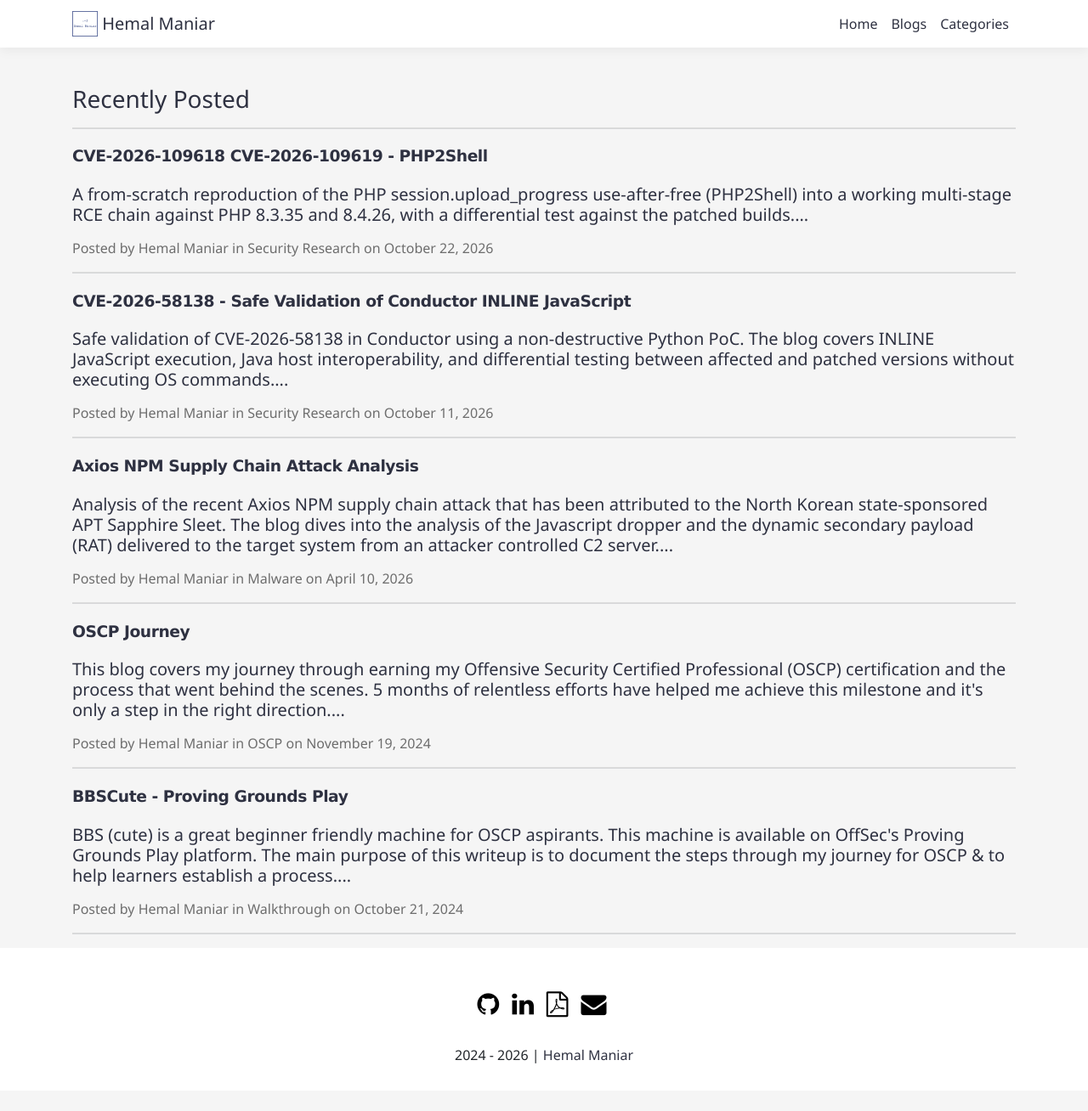
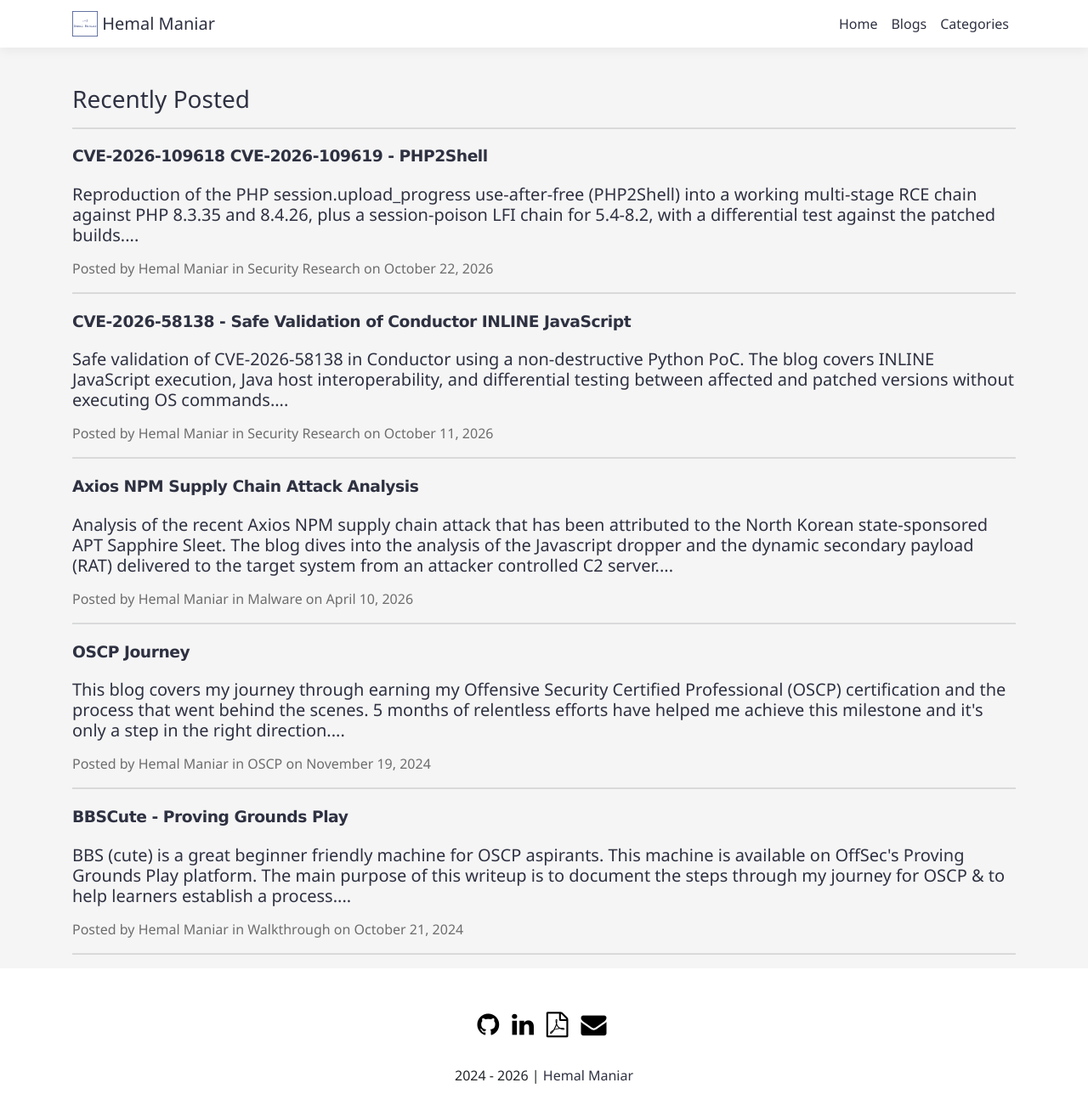
Before and after one commit to hemal-maniar/hemal-maniar.github.io, a Jekyll site: the page built from blog/index.html, in a window 1280 px wide and 1308 px high. Shown: the whole window at 85% size. Built offline with Jekyll 4.4.1, drawn with Linux system fonts in a browser that asks for light colours; nearby versions of some CDN libraries; some of the changed lines change nothing that is shown.

Commit message:
updating blog

````diff
--- a/_posts/2026-10-22-php2shell-session-upload-progress-rce.md
+++ b/_posts/2026-10-22-php2shell-session-upload-progress-rce.md
@@ -5,9 +5,9 @@
 categories: ['Security Research']
 comments: true
 author: Hemal Maniar
-description: A from-scratch reproduction of the PHP session.upload_progress use-after-free (PHP2Shell) into a working multi-stage RCE chain against PHP 8.3.35 and 8.4.26, with a differential test against the patched builds.
-meta-description: A from-scratch reproduction of the PHP session.upload_progress use-after-free (PHP2Shell) into a working multi-stage RCE chain against PHP 8.3.35 and 8.4.26, with a differential test against the patched builds.
-keywords: 'PHP2Shell,PHP,CVE-2026-109618,CVE-2026-109619,session.upload_progress,use-after-free,RCE,heap,ASLR,security research'
+description: Reproduction of the PHP session.upload_progress use-after-free (PHP2Shell) into a working multi-stage RCE chain against PHP 8.3.35 and 8.4.26, plus a session-poison LFI chain for 5.4-8.2, with a differential test against the patched builds.
+meta-description: Reproduction of the PHP session.upload_progress use-after-free (PHP2Shell) into a working multi-stage RCE chain against PHP 8.3.35 and 8.4.26, plus a session-poison LFI chain for 5.4-8.2, with a differential test against the patched builds.
+keywords: 'PHP2Shell,PHP,CVE-2026-109618,CVE-2026-109619,session.upload_progress,use-after-free,UAF,RCE,heap,ASLR,security research'
 image:
 alt:
 output:
@@ -20,9 +20,9 @@
     theme: lumen
 ---
 
-Hello folks, in today's blog I am going to cover my process of taking the PHP2Shell use-after-free from a description in a coordinated disclosure to a working, multi-stage remote code execution chain that I built and tested in an isolated lab.
+Hello folks, in today's blog I am going to cover the PHP2Shell use-after-free — how a bug in PHP's session upload-progress feature becomes remote code execution, and how I reproduced a working, multi-stage exploit chain in an isolated lab.
 
-I came across the original advisory through the OpenAI coordinated disclosure, then read the Wiz write-up, the PHP2Shell research portal, and the Calif analysis. There is also a public bypass PoC on GitHub. Instead of running that exploit as-is, I wanted to understand the mechanism myself and build my own chain from scratch, so that I could prove exactly which stage worked and which did not.
+Everything below is reproducible from [the repository](https://github.com/hemal-maniar/php2shell-poc).
 
 > **Scope:** This is a local lab exercise. The vulnerable PHP instances were built from official `php:*-apache` images, bound to `127.0.0.1` only, and the payload is a benign `id` command that writes to a file inside the container. Nothing here targets a system I do not own.
 
@@ -66,7 +66,7 @@
 
 ### Setting up the lab
 
-I built the targets as containers from the official `php:*-apache` images. Keep in mind that the worker model matters here, so I pinned Apache to prefork with a single worker, which keeps the process-reuse behaviour deterministic.
+I built the targets as containers from the official `php:*-apache` images. The worker model matters here, so I pinned Apache to prefork with a single worker, which keeps the process-reuse behavior deterministic.
 
 #### Target configuration
 
@@ -117,13 +117,21 @@
 
 Before building any exploit, I wanted to know which versions actually behave differently. I recorded the stage-one information disclosure as a simple signal: how many bytes came back from the over-read on the `Set-Cookie` header.
 
-| PHP Version       | Status                | Stage-1 Leak | RCE |
-|-------------------|-----------------------|--------------|-----|
-| 8.4.26            | Vulnerable             | 4096 B       | Yes |
-| 8.3.35            | Vulnerable             | 4096 B       | Yes |
-| 8.4.27            | Patched                | 32 B         | No  |
-| 8.3.36            | Patched                | 32 B         | No  |
-| 8.2.34 and below  | Different mechanism    | None         | No  |
+```text
+────────────────┬───────────────────┬────────────┬───
+PHP             │Status             │stage-1 leak│RCE
+────────────────┼───────────────────┼────────────┼───
+8.4.26          │vulnerable         │4096 B      │Yes
+────────────────┼───────────────────┼────────────┼───
+8.3.35          │vulnerable         │4096 B      │Yes
+────────────────┼───────────────────┼────────────┼───
+8.4.27          │patched            │32 B        │No
+────────────────┼───────────────────┼────────────┼───
+8.3.36          │patched            │32 B        │No
+────────────────┼───────────────────┼────────────┼───
+8.2.34 and below│different mechanism│none        │No
+────────────────┴───────────────────┴────────────┴───
+```
 
 That table is the whole argument. If the leak does not fire on the patched build, the chain has nothing to stand on. The 32-byte result on the patched builds is the normal, expected cookie length, which means the dangling pointer was cleared correctly.
 
@@ -149,7 +157,7 @@
 
 ### Building the chain
 
-I split the work into five stages, each one producing a JSON artifact that the next stage consumes. No stage is allowed to hardcode an address, because every one of them is discovered at runtime.
+I split the work into five stages, each one producing a JSON artifact that the next stage consumes. No stage is allowed to hardcode an address — every address is discovered at runtime.
 
 #### Stage 1: Reconnaissance
 
@@ -208,7 +216,7 @@
     return c
 ```
 
-The chunk base is the value that appears most frequently (I require at least 8 occurrences). This works because the Zend MM allocates in 2 MB chunks, so many pointers will share the same high bits.
+The chunk base is the value that appears most frequently (I require at least 8 occurrences). This works because Zend MM allocates in 2 MB chunks, so many pointers share the same high bits.
 
 #### Stage 3: Code information leak
 
@@ -233,7 +241,7 @@
 };  // Total: 56 bytes
 ```
 
-By carefully positioning this fake structure, we make `ZSTR_LEN` (from the previous stage's fake zend_string) read the `pDestructor` field. Since `pDestructor` points to `zval_ptr_dtor` in libphp, and we know the offset of `zval_ptr_dtor` from Stage 1, we can compute the libphp base:
+By carefully positioning this fake structure in the over-read region, the leaked bytes expose its `pDestructor` field, which points to `zval_ptr_dtor` in libphp. Since we know the file offset of `zval_ptr_dtor` from Stage 1, we can compute the libphp base:
 
 ```
 libphp_base = leaked_pDestructor - zval_ptr_dtor_offset
@@ -264,19 +272,19 @@
 2. **Fake zend_execute_data** (72 bytes) - Placed at offset 0x20, this simulates a PHP call frame. The key is positioning the argument pointer
 3. **Fake zend_string** - Placed at offset 0x80, this contains our command string
 
-The layout is precise:
+The layout is precise, and the first two structures deliberately overlap — the shared bytes serve fields of both:
 ```
 Offset 0x00:  zend_array (with pDestructor = zif_system)
 Offset 0x20:  zend_execute_data (with arg pointer at offset 0x50)
 Offset 0x80:  zend_string (containing "id>/out/p1")
 ```
 
-The fake `zend_execute_data` is constructed to make the call look like:
+The fake `zend_execute_data` is constructed so the call resolves as:
 ```c
 zif_system(zend_execute_data *execute_data, zval *return_value)
 ```
 
-Where the argument is our fake string.
+with the argument zval pointing at our fake string containing the command.
 
 #### Stage 5: Execution
 
@@ -297,7 +305,7 @@
 
 The exploit defeats ASLR through two HTTP-only information leaks:
 
-1. **Heap leak** - Stage 2 exposes ~98 pointers whose `& ~0x1FFFFF` is constant, revealing the 2 MB-aligned Zend MM chunk base
+1. **Heap leak** - Stage 2 exposes ~98 pointers that share the same 2 MB-aligned base (`& ~0x1FFFFF`), revealing the Zend MM chunk base
 2. **Code leak** - Stage 3 exposes `pDestructor == ZVAL_PTR_DTOR`, and since we know the offset of that symbol in libphp (from our ELF parser), we recover the libphp base
 
 This approach has significant advantages:
@@ -311,12 +319,19 @@
 
 The heap layout constants are build-specific and must be discovered empirically. I implemented a calibration system that brute-forces the values:
 
-| Constant          | Value   | Method                                      |
-|-------------------|---------|---------------------------------------------|
-| `stage1_fillers`  | 841     | Scan 600–1000; only 841 produces a leak     |
-| `stage2_n_arr`    | 406     | Scan 300–500; only 406 produces a leak      |
-| `stage2_vlen`     | 16      | Scan 8–24; only 16 produces a leak          |
-| `stage3_htdata_off` | `0x690d8` | Scan `0x69000`–`0x69200`; only `0x690d8` works |
+```text
+─────────────────┬────────┬─────────────────────────────────────────
+Constant         │Value   │Method
+─────────────────┼────────┼─────────────────────────────────────────
+stage1_fillers   │841     │Scan 600-1000, only 841 produces a leak
+─────────────────┼────────┼─────────────────────────────────────────
+stage2_n_arr     │406     │Scan 300-500, only 406 produces a leak
+─────────────────┼────────┼─────────────────────────────────────────
+stage2_vlen      │16      │Scan 8-24, only 16 produces a leak
+─────────────────┼────────┼─────────────────────────────────────────
+stage3_htdata_off│0x690d8 │Scan 0x69000-0x69200, only 0x690d8 works
+─────────────────┴────────┴─────────────────────────────────────────
+```
 
 These values are cached in `results/calibration.json` and reused for subsequent exploits. The calibration is sensitive to:
 - PHP build configuration
@@ -358,7 +373,9 @@
 - Differential testing support
 - Reverse shell support (bash, python, php)
 - Target probing capability
-- Detection rules (Suricata, Sigma, ModSecurity)
+- Session poison + LFI chain (PHP 5.4-8.2)
+
+Detection rules (Suricata, Sigma, ModSecurity) and a YARA scanner ship alongside it in `detection/`.
 
 **Usage**
 
@@ -443,7 +460,7 @@
 
 The mechanism works like this:
 
-1. A multipart POST with `PHP_SESSION_UPLOAD_PROGRESS` before a file field makes PHP record upload progress in `$_SESSION['upload_progress_<key>']['files'][0]`. One of the recorded fields is the upload's client-supplied `filename`.
+1. A multipart POST with `PHP_SESSION_UPLOAD_PROGRESS` before a file field makes PHP record upload progress in `$_SESSION['upload_progress_<key>']['files'][0]`. One of the recorded fields is the upload's client-supplied filename, stored under `files[0]['name']`.
 2. If the filename contains PHP code and `session.upload_progress.cleanup=Off`, that code is serialized into `sess_<id>` when the session is written at request end.
 3. Including `sess_<id>` through an app-level LFI (e.g. `?page=/tmp/sess_<id>`) executes the embedded PHP.
 
@@ -515,7 +532,7 @@
 - PHP 7.4 with an LFI test app (session poison chain) on port 8093
 - PHP 5.6 with an LFI test app (session poison chain) on port 8094
 
-See [quickstart.md](quickstart.md) for detailed instructions.
+See [quickstart.md](https://github.com/hemal-maniar/php2shell-poc/blob/main/quickstart.md) for detailed instructions.
 
 ### Manual Setup
 
````
